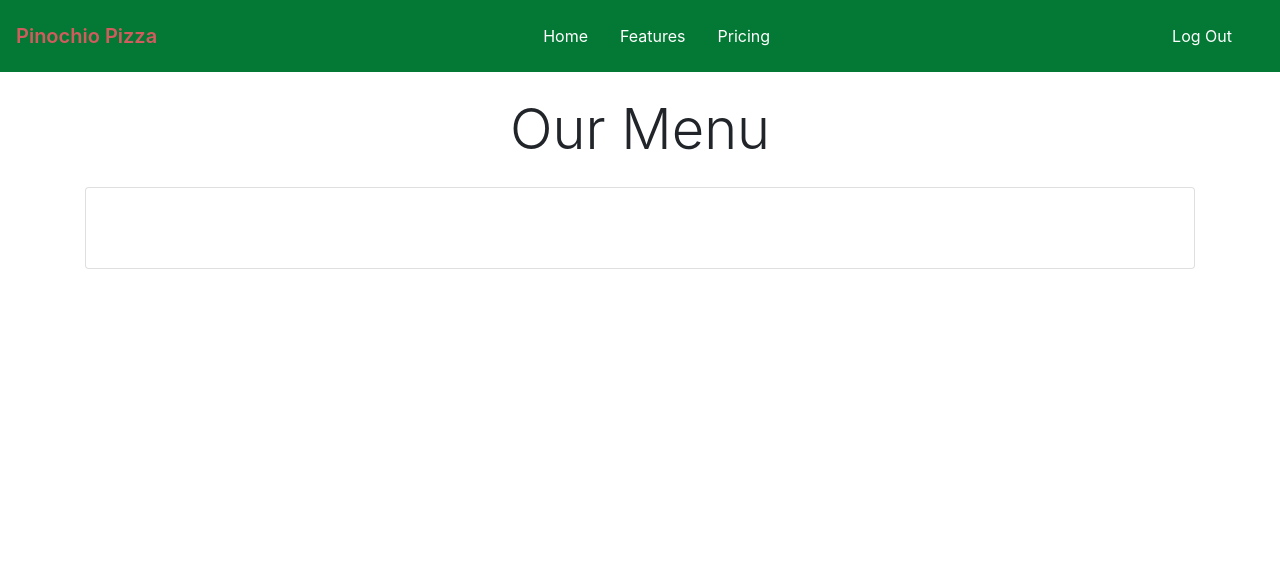
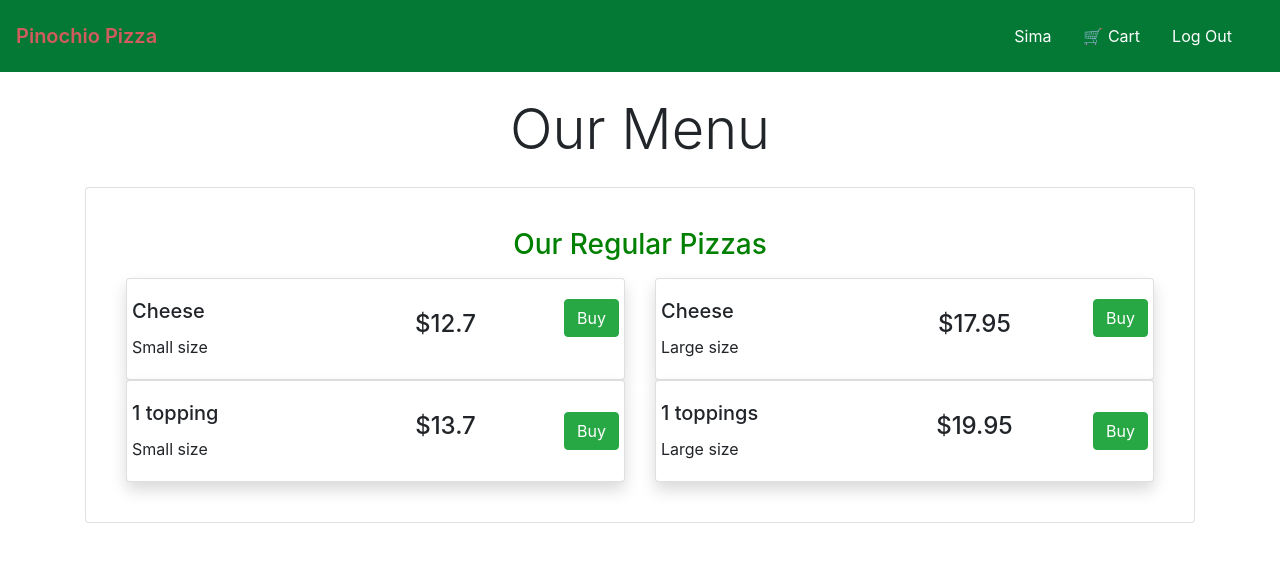
Before and after one commit to seraVnity/Project-3, a Django app: page / in a window 1280 px wide. Shown: the top 562 px of the page. Run offline with Django 3.2, Linux system fonts and the light colour scheme; a user stored in the database is signed in; data comes from the database, SQL or seed files in the repository; data that the repository does not hold is empty; some libraries are stand-ins or nearby versions.

Commit message:
Implement add_to_cart method

```diff
--- a/orders/admin.py
+++ b/orders/admin.py
@@ -1,9 +1,9 @@
 from django.contrib import admin
-from .models import Product, Pizza, Sub, DinnerPlates, Topping
+from .models import Product, Pizza, Topping, Cart, DetailedOrder
 
 # Register your models here.
 admin.site.register(Product)
 admin.site.register(Pizza)
-admin.site.register(Sub)
-admin.site.register(DinnerPlates)
+admin.site.register(Cart)
+admin.site.register(DetailedOrder)
 admin.site.register(Topping)
--- a/orders/static/users/index.css
+++ b/orders/static/users/index.css
@@ -10,7 +10,7 @@ ul {
   list-style-type: none;
 }
 a {
-  color: white
+  color: white!important;
 }
 a:hover {
   color: rgba(250, 86, 103, 0.836)!important;
--- a/orders/templates/orders/home.html
+++ b/orders/templates/orders/home.html
@@ -1,21 +1,70 @@
 {% extends "../users/base.html" %}
 
 {% block body %}
-<!-- <h1>Hello, {{ user.first_name }}</h1>
-<ul>
-    <li>Currently logged in as: {{ user.username }}</li>
-    <li><a href="{% url 'logout' %}">Logout</a></li>
-</ul> -->
 <main>
+    <!-- Modal -->
+    <!-- <div class="modal fade" id="myModal" tabindex="-1" role="dialog" aria-labelledby="exampleModalCenterTitle"
+        aria-hidden="true">
+        <div class="modal-dialog modal-dialog-centered" role="document">
+            <div class="modal-content">
+                <div class="modal-header">
+                    <h5 class="modal-title" id="exampleModalLongTitle">Please choose toppings for your pizza</h5>
+                    <button type="button" class="close" data-dismiss="modal" aria-label="Close">
+                        <span aria-hidden="true">&times;</span>
+                    </button>
+                </div>
+                <div class="modal-body">
+                    <div style="display: none" class="alert alert-warning" role="alert" id="modal-alert"></div>
+
+                    <!-- Default unchecked -->
+                    <!-- {% for topping in toppings%}
+                    <div class="custom-control custom-checkbox">
+                        <input type="checkbox" class="custom-control-input" name="checkes" id="{{topping.name}}">
+                        <label class="custom-control-label" for="{{topping.name}}">{{topping.name}}</label>
+                    </div>
+                    {%endfor%}
+
+                </div>
+
+            </div>
+        </div>
+    </div> -->
+    <!-- Main content -->
     <h2 class="display-4 text-center my-4">Our Menu</h4>
         <div class="card" style="padding: 40px;">
             {% if regular_pizzas %}
             <h3 class="card-title text-center mb-3" style="color:green">Our Regular Pizzas</h3>
             <div class="row">
                 {% for pizza in regular_pizzas %}
-                <!-- {%if pizza.type == 'Regular' %}
-            <h6>Regular Pizza</h6>
-            {% endif %} -->
+                <div class="modal fade" id="myModal" tabindex="-1" role="dialog" aria-labelledby="exampleModalCenterTitle"
+                aria-hidden="true">
+                <div class="modal-dialog modal-dialog-centered" role="document">
+                    <div class="modal-content">
+                        <div class="modal-header">
+                            <h5 class="modal-title" id="exampleModalLongTitle">Please choose toppings for your pizza</h5>
+                            <button type="button" class="close" data-dismiss="modal" aria-label="Close">
+                                <span aria-hidden="true">&times;</span>
+                            </button>
+                        </div>
+                        <div class="modal-body">
+                            <div style="display: none" class="alert alert-warning" role="alert" id="modal-alert"></div>
+                            <form action="{% url 'add_to_cart' pizza.id %}" method="post">
+                            {% csrf_token %}
+                            <!-- Default unchecked -->
+                            {% for topping in toppings%}
+                            <div class="custom-control custom-checkbox">
+                                <input type="checkbox" class="custom-control-input" value={{topping.name}} name="toppings" id="{{topping.name}}">
+                                <label class="custom-control-label" for="{{topping.name}}">{{topping.name}}</label>
+                            </div>
+                            {%endfor%}
+                            <input type="submit" value="Buy" class="btn btn-success align-self-center"></input>
+                        </form>
+                    </div>
+
+                    </div>
+                </div>
+            </div>
+
                 <div class="col-sm-6">
                     <div class="card shadow">
                         <div class="card-body row justify-content-between">
@@ -25,7 +74,19 @@
                             </div>
                             <!-- <div class="column" style="width: 50%"> -->
                             <h4 class="card-text align-self-center">${{pizza.price}}</h4>
-                            <a href="#" class="btn btn-success align-self-center">Buy</a>
+
+                            <!-- ADD href to basket -->
+                            {%if pizza.pizza__toppings_number != 0 %}
+                            <a data-toggle="modal" data-target="#myModal" data-topnum="{{pizza.pizza__toppings_number}}"
+                                data-pizzaid="{{pizza.id}}" type="button"
+                                class="modal-button btn btn-success align-self-center">Buy</a>
+                            {%else%}
+                            <form action="{% url 'add_to_cart' pizza.id %}" method="post">
+                                {% csrf_token %}
+                                <input type="submit" value="Buy" class="btn btn-success align-self-center"></input>
+                            </form>
+
+                            {%endif%}
                             <!-- </div> -->
                         </div>
                     </div>
@@ -101,4 +162,31 @@
         </ul> -->
 
 </main>
+<script>
+    // let toppings_number;
+    let toppings_number;
+    let modal_buttons = document.querySelectorAll(".modal-button")
+    modal_buttons.forEach(btn => {
+        btn.addEventListener("click", (e) => {
+            toppings_number = Number(e.target.dataset.topnum)
+            console.log(toppings_number, "148")
+            chooseTops()
+        })
+    })
+    // console.log(toppings_number, "150")
+    function chooseTops() {
+        $('input[type=checkbox]').change(function (e) {
+            if ($('input[type=checkbox]:checked').length > toppings_number) {
+                $(this).prop('checked', false)
+                $('#modal-alert').html(`For this pizza you can to choose only ${toppings_number} toppings`).show()
+                // alert("allowed only 3");
+            }
+        })
+    }
+    $('#myModal').on('hidden.bs.modal', function (e) {
+        $('#modal-alert').hide()
+        $('input:checkbox').removeAttr('checked');
+    })
+
+</script>
 {% endblock %}
--- a/orders/templates/users/base.html
+++ b/orders/templates/users/base.html
@@ -7,7 +7,16 @@
     <title>Users</title>
     <link rel="stylesheet" href="https://stackpath.bootstrapcdn.com/bootstrap/4.5.0/css/bootstrap.min.css"
         integrity="sha384-9aIt2nRpC12Uk9gS9baDl411NQApFmC26EwAOH8WgZl5MYYxFfc+NcPb1dKGj7Sk" crossorigin="anonymous">
-    <link rel="stylesheet" type="text/css" href="{% static 'users/index.css' %}"/>
+    <link rel="stylesheet" type="text/css" href="{% static 'users/index.css' %}" />
+    <script src="https://code.jquery.com/jquery-3.2.1.slim.min.js"
+        integrity="sha384-KJ3o2DKtIkvYIK3UENzmM7KCkRr/rE9/Qpg6aAZGJwFDMVNA/GpGFF93hXpG5KkN"
+        crossorigin="anonymous"></script>
+    <script src="https://cdnjs.cloudflare.com/ajax/libs/popper.js/1.12.9/umd/popper.min.js"
+        integrity="sha384-ApNbgh9B+Y1QKtv3Rn7W3mgPxhU9K/ScQsAP7hUibX39j7fakFPskvXusvfa0b4Q"
+        crossorigin="anonymous"></script>
+    <script src="https://maxcdn.bootstrapcdn.com/bootstrap/4.0.0/js/bootstrap.min.js"
+        integrity="sha384-JZR6Spejh4U02d8jOt6vLEHfe/JQGiRRSQQxSfFWpi1MquVdAyjUar5+76PVCmYl"
+        crossorigin="anonymous"></script>
 </head>
 
 <body>
@@ -19,19 +28,13 @@
         <!-- </button> -->
         {% if user.is_authenticated %}
         <a class="navbar-brand" href="{% url 'index'%}">Pinochio Pizza</a>
-        <!-- <div class="collapse navbar-collapse" id="navbarNav"> -->
-            <ul class="navbar my-2 my-lg-0">
+        <ul class="navbar my-4 my-lg-0">
             <li class="nav-item">
-                    <a class="nav-link" href="#">Home <span class="sr-only">(current)</span></a>
+                <a href="{% url 'index' %}" class="nav-link">{{user}}</a>
             </li>
             <li class="nav-item">
-                    <a class="nav-link" href="#">Features</a>
+                <a href="{% url 'cart' %}" class="nav-link"><span style='font-size:1rem;'>&#128722; </span> Cart</a>
             </li>
-                <li class="nav-item">
-                    <a class="nav-link" href="#">Pricing</a>
-                </li>
-            </ul>
-            <ul class="navbar my-2 my-lg-0">
             <li class="nav-item">
                 <a href="{% url 'logout' %}" class="nav-link">Log Out</a>
             </li>
--- a/orders/templates/users/login.html
+++ b/orders/templates/users/login.html
@@ -1,4 +1,4 @@
-{% extends "orders/base.html" %}
+{% extends "users/base.html" %}
 {% block body %}
 <h1 class="text-center">Login</h1>
 
--- a/orders/templates/users/signup.html
+++ b/orders/templates/users/signup.html
@@ -1,4 +1,4 @@
-{% extends "orders/base.html" %}
+{% extends "users/base.html" %}
 {% block body %}
 <h1 class="text-center">Sign Up</h1>
 
--- a/orders/urls.py
+++ b/orders/urls.py
@@ -6,5 +6,8 @@ urlpatterns = [
     path("", views.index, name="index"),
     path("signup", views.signup_view, name="signup"),
     path("login", views.login_view, name="login"),
-    path("logout", views.logout_view, name="logout")
+    path("logout", views.logout_view, name="logout"),
+    path("cart", views.cart, name="cart"),
+    path("cart/<int:product_id>", views.add_to_cart, name="add_to_cart")
+
 ]
--- a/orders/views.py
+++ b/orders/views.py
@@ -1,21 +1,28 @@
 from django.contrib.auth import authenticate, login, logout
 from django.contrib.auth.forms import UserCreationForm
 from django.http import HttpResponse, HttpResponseRedirect, Http404
-from django.shortcuts import render, redirect
+from django.shortcuts import render, redirect,  get_object_or_404
 from django.urls import reverse
+from django.contrib.auth.decorators import login_required
 
-from .models import Pizza
+from .models import Product, Pizza, Topping, Cart, DetailedOrder
 # Create your views here.
+
 
 def index(request):
     if not request.user.is_authenticated:
         return render(request, "users/login.html", {"message": None})
+
+    pizzas = Product.objects.values(
+        'id', 'name', 'type', 'size', 'price', 'pizza__toppings_number')
     context = {
         "user": request.user,
-        "regular_pizzas": Pizza.objects.filter(type="Regular"),
-        "sicilian_pizzas": Pizza.objects.filter(type="Sicilian")
+        "toppings": Topping.objects.all(),
+        "regular_pizzas": pizzas.filter(type="Pizza Regular"),
+        "sicilian_pizzas": pizzas.filter(type="Pizza Sicilian")
     }
     return render(request, "orders/home.html", context)
+
 
 def signup_view(request):
     if request.method == "POST":
@@ -26,11 +33,11 @@ def signup_view(request):
             raw_password = form.cleaned_data.get('password1')
             user = authenticate(username=username, password=raw_password)
             login(request, user)
-            return redirect('index')
-
+            return HttpResponseRedirect(reverse("index"))
     else:
         form = UserCreationForm()
     return render(request, 'users/signup.html', {'form': form})
+
 
 def login_view(request):
     if request.method == "POST":
@@ -45,6 +52,56 @@ def login_view(request):
     else:
         return render(request, "users/login.html")
 
+
 def logout_view(request):
     logout(request)
     return render(request, "users/login.html", {"message": "Logged out."})
+
+@login_required
+def cart(request):
+    if request.method == "GET":
+        # products = DetailedOrder.objects.values('product__name','product__size', 'product__type', 'product__price', 'toppings', 'quantity' )
+
+        print(products)
+        context = {
+            "cart": Cart.objects.all(),
+            "orders": DetailedOrder.objects.all()
+        }
+        return render(request, "orders/cart.html", context)
+
+@login_required
+def add_to_cart(request, product_id):
+    if request.method == "POST":
+        product = get_object_or_404(Product, id=product_id)
+        cart,created = Cart.objects.get_or_create(user=request.user, active = True)
+        order,created = DetailedOrder.objects.get_or_create(product=product,cart=cart)
+        order.quantity += 1
+        order.save()
+
+        toppings = request.POST.getlist('toppings')
+        print(toppings)
+        if toppings:
+            for topping in toppings:
+                top = Topping.objects.get(name=topping)
+                order.toppings.add(top)
+
+                print(topping, "91")
+            print(order.toppings.all())
+        # else:
+        #     print("from POST cart view.py file")
+        #     order,created = DetailedOrder.objects.get_or_create(product=product,cart=cart)
+
+
+        return HttpResponseRedirect(reverse("cart"))
+
+# def add_to_cart(request, product_id):
+#     print("Hi from add to cart")
+#     product_id = int(product_id)
+#     product = get_object_or_404(Product, pk=product_id)
+#     print(product, "36")
+#     cart,created = Cart.objects.get_or_create(user=request.user, active=True)
+#     order,created = DetailedOrder.objects.get_or_create(product=product)
+#     order.quantity += 1
+#     order.save()
+#     messages.success(request, "Cart updated!")
+#     return HttpResponse("Hello, world!")
```
Also changed, not shown: orders/models.py (+70 -29 lines), orders/templates/orders/cart.html (added, +33 -0 lines), db.sqlite3, orders/migrations/0001_initial.py, orders/migrations/0002_auto_20200615_1502.py (added), orders/migrations/0003_remove_topping_name.py (added), orders/migrations/0004_topping_name.py (added), orders/migrations/0005_auto_20200615_2058.py (added). Lines whose indentation alone changed are shown as unchanged.
